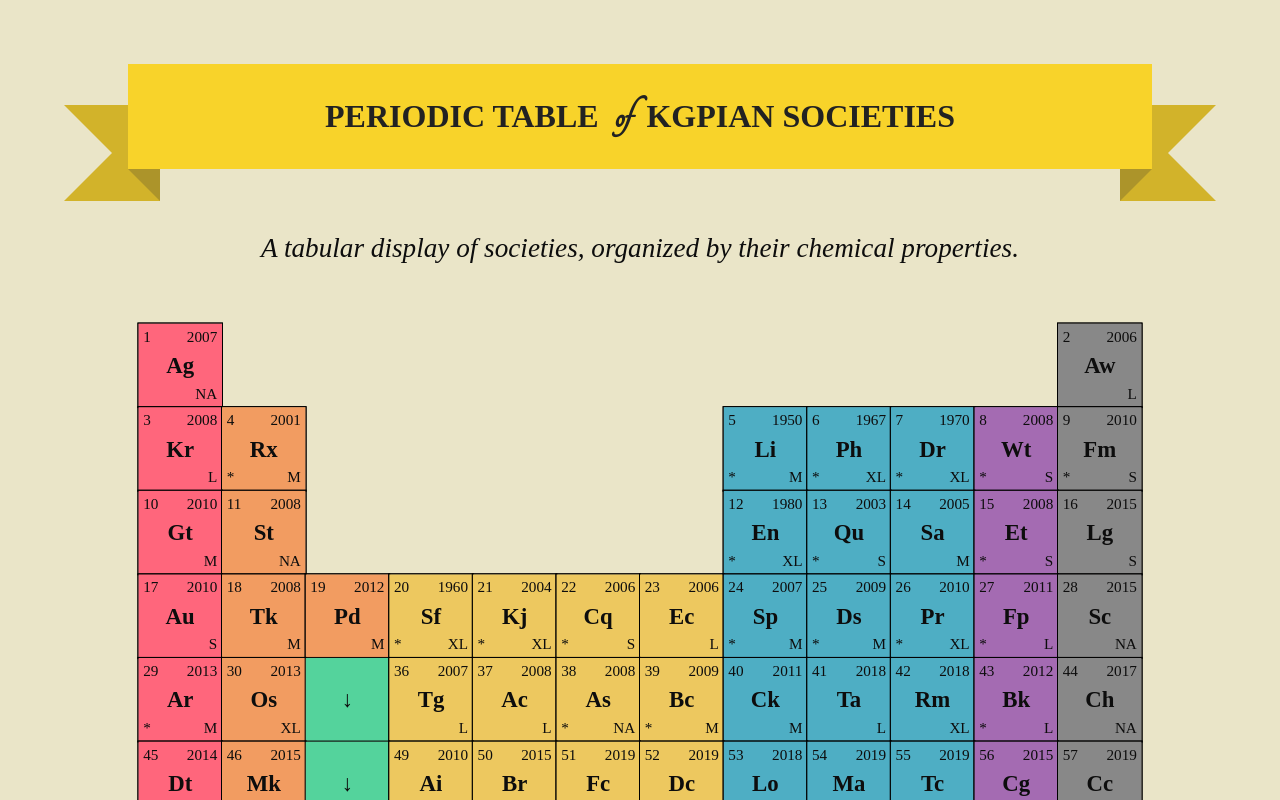
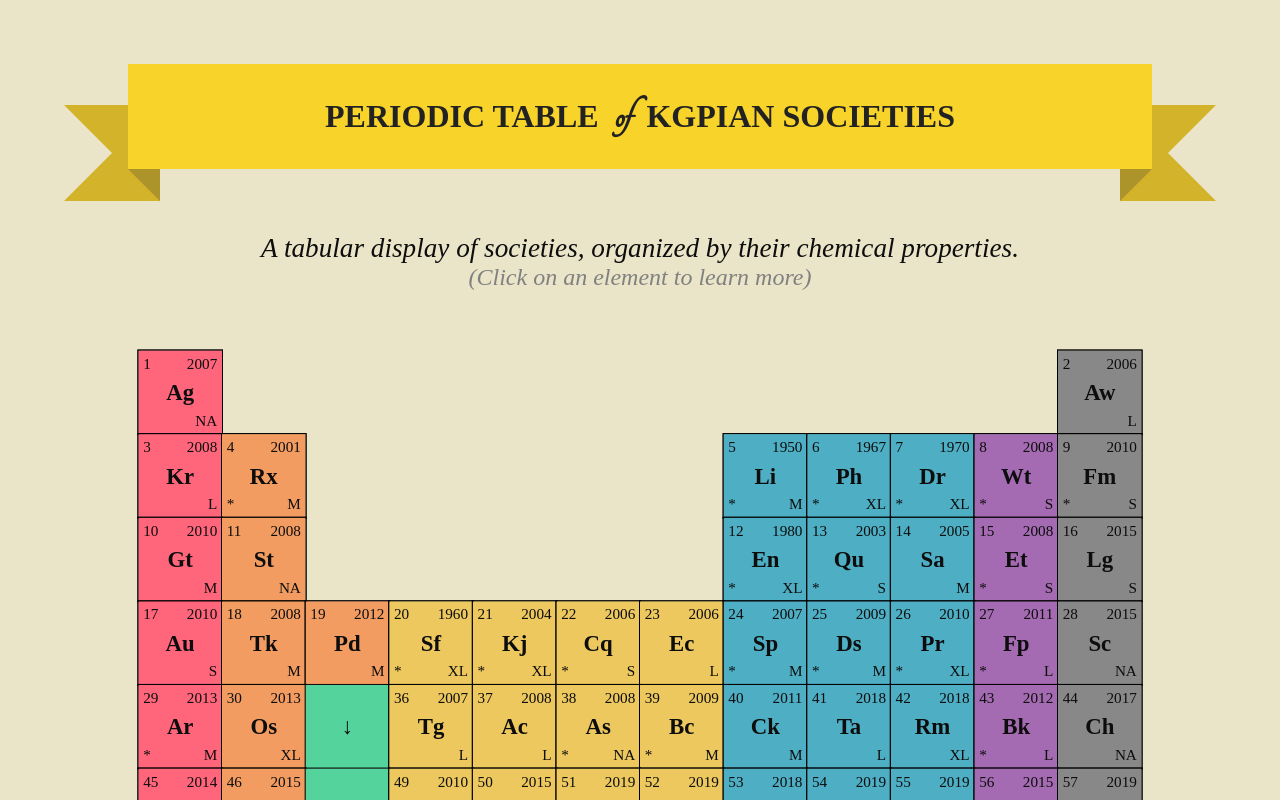
Before and after one commit to metakgp/societytable, a React (Vite) app: page / in a window 1280 px wide. Shown: the top 800 px of the page. Built offline with nearby package versions, Linux system fonts and the light colour scheme; a web font is replaced by a local one.

Commit message:
feat: added tooltips and instructions for click to learn more

```diff
--- a/src/components/Header.tsx
+++ b/src/components/Header.tsx
@@ -9,6 +9,7 @@ function Header() {
 				</strong>
 			</h1>
 			<i className="subtitle"> A tabular display of societies, organized by their chemical properties. </i>
+			<i className="sub-subtitle">(Click on an element to learn more)</i>
 		</header>
 	);
 }
--- a/src/components/Tablecell.tsx
+++ b/src/components/Tablecell.tsx
@@ -37,7 +37,7 @@ function Element(props: TableCellProps) {
 	switch (props.type) {
 		case "society":
 			return <>
-				<div>
+				<div title="Click to learn more.">
 					<GridItem className={`society block-${props.society.block.toLowerCase()}`}>
 						<span className="index">{props.index}</span>
 						<span className="year">{props.society.year}</span>
@@ -55,7 +55,7 @@ function Element(props: TableCellProps) {
 			</GridItem>;
 		case "the-unknown-soc":
 			return <>
-				<div data-tooltip-id="the-unknown-soc" data-tooltip-delay-hide={0}>
+				<div data-tooltip-id="the-unknown-soc" data-tooltip-delay-hide={0}  title="Click to learn more.">
 					<GridItem className={`society the-unknown-soc`} >
 						<span className="index">?</span>
 						<span className="year">?</span>
@@ -68,7 +68,7 @@ function Element(props: TableCellProps) {
 			const { symbol } = getIUPACTemporaryNameAndSymbol(props.index);
 
 			return <>
-				<div data-tooltip-id={`${props.index.toString()}-${symbol}`} data-tooltip-delay-hide={0}>
+				<div data-tooltip-id={`${props.index.toString()}-${symbol}`} data-tooltip-delay-hide={0}  title="Click to learn more.">
 					<GridItem className={`society undiscovered-soc block-${props.block.toLowerCase()}`} >
 						<span className="index">{props.index}</span>
 						<span className="year">?</span>
--- a/src/styles/_header.scss
+++ b/src/styles/_header.scss
@@ -9,7 +9,6 @@
 	margin-bottom: 1rem;
 
 	.subtitle {
-
 		@media screen and (max-width: 1280px) {
 			font-size: 1.7rem;
 		}
@@ -17,6 +16,17 @@
 		margin-top: 0;
 		text-align: center;
 		font-size: 1.1rem;
+	}
+
+	.sub-subtitle {
+		@media screen and (max-width: 1280px) {
+			font-size: 1.5rem;
+		}
+
+		color: color.change($fg-color, $lightness: 50%);
+		margin-top: 0;
+		text-align: center;
+		font-size: 0.9rem;
 	}
 }
 
```
